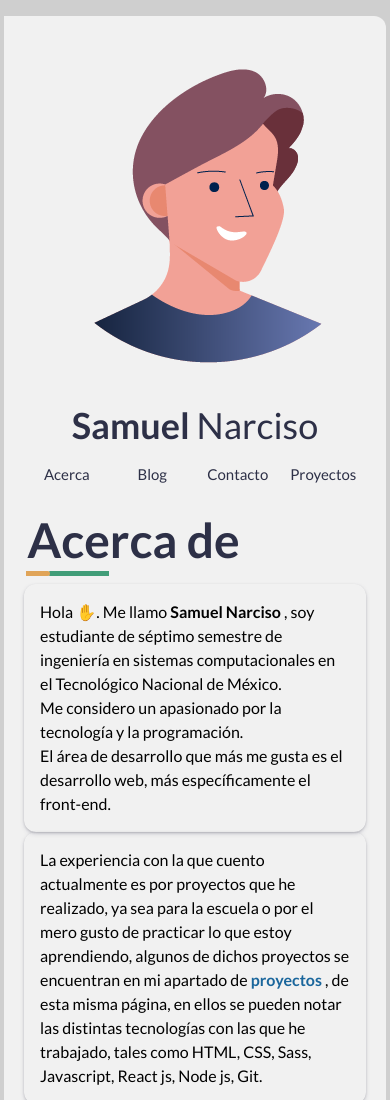
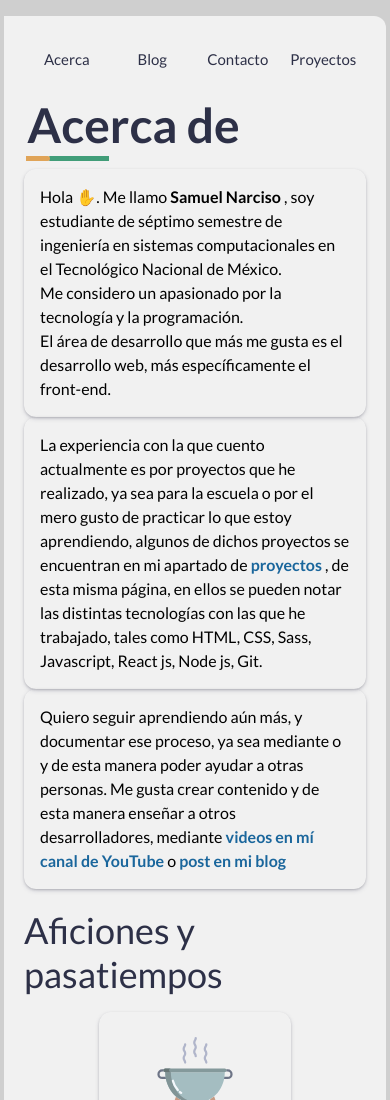
Before and after one commit to SamuelNarciso/web-personal, a Gatsby site: page / in a window 390 px wide. Shown: the top 1100 px of the page. Built offline with nearby package versions, Linux system fonts and the light colour scheme; Gatsby itself is replaced by a stand-in of ours.

Commit message:
Correcion en el nav, quite el autor en mobil

```diff
--- a/src/components/nav.js
+++ b/src/components/nav.js
@@ -11,7 +11,8 @@ import {
 
 const Nav = ({ clase }) => (
   <nav className={clase || ''}>
-    <Autor />
+    {clase ? null : <Autor />}
+
     <ul>
       <Link className="regular " to="/">
         <li>
```
